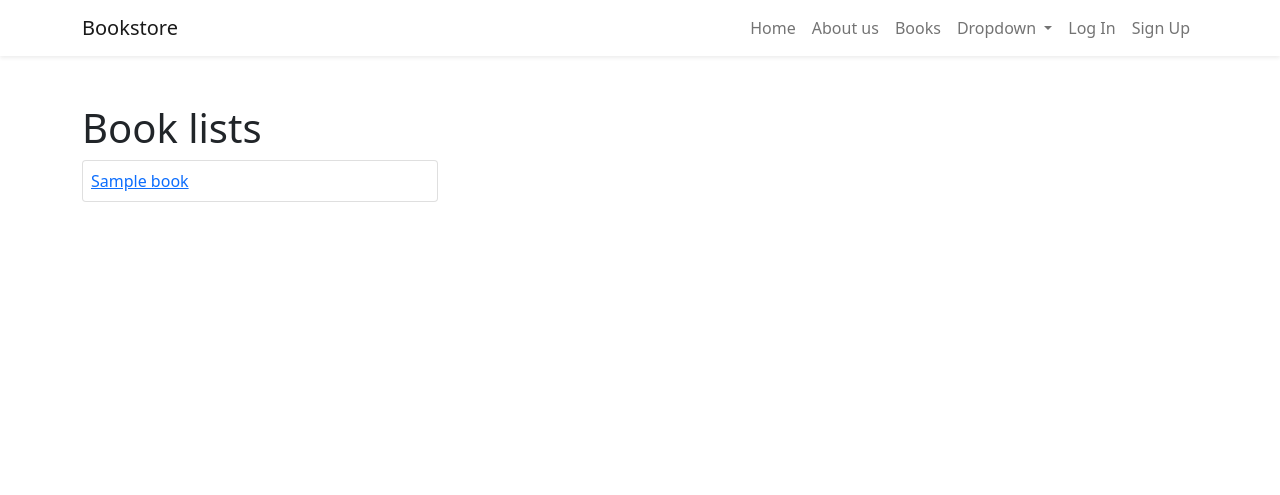
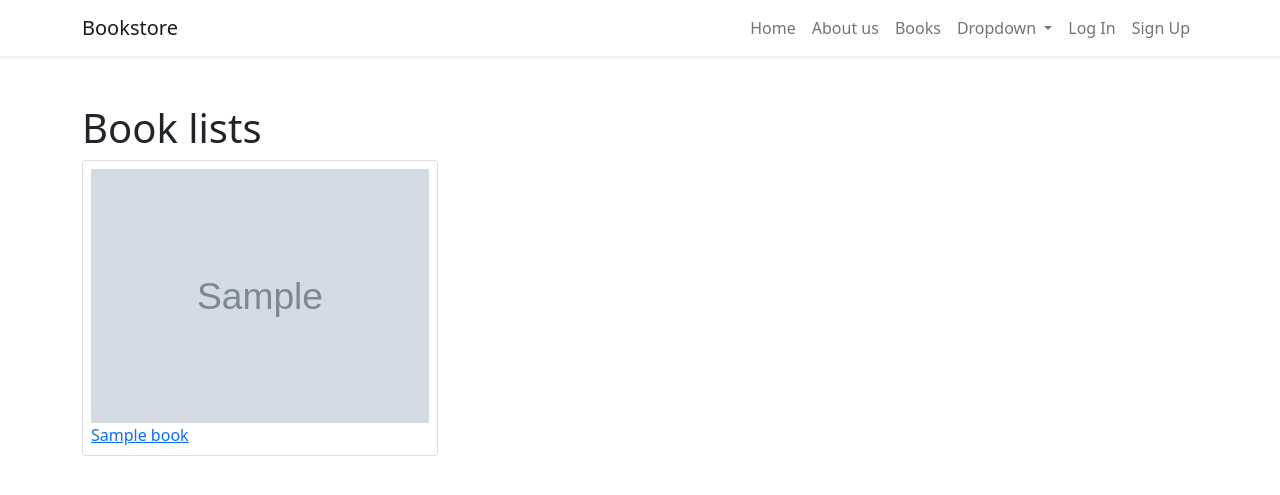
Before and after one commit to paulnyabaro/bookstore, a Django app: page /books/ in a window 1280 px wide. Shown: the top 495 px of the page. Run offline with Django 4.2, Linux system fonts and the light colour scheme; tables that the repository leaves empty hold one stand-in row (values such as "Sample post"); grey boxes marked "Sample" are stand-in pictures; parts of the project's set-up code (start-up, migrations or seed data) failed here and were passed over.

Commit message:
Added book covers to template display

```diff
--- a/templates/books/book_detail.html
+++ b/templates/books/book_detail.html
@@ -5,6 +5,7 @@
 <section class="py-4 py-lg-5">
     <div class="container">
         <div class="card p-2">
+            <img src="{{ book.cover.url }}" width="100%" alt="">
             <h1>{{ book.title }}</h1>
             <p>Author: {{ book.author }}</p>
             <p>Price: {{ book.price }}</p>
--- a/templates/books/book_list.html
+++ b/templates/books/book_list.html
@@ -9,6 +9,7 @@
             {% for book in book_list %}
             <div class="col-md-4">
                 <div class="card p-2">
+                    <img src="{{ book.cover.url }}" width="100%" alt="">
                     <a href="{{ book.get_absolute_url }} ">{{ book.title }}</a>
                 </div>
             </div>
```
Also changed, not shown: books/migrations/0003_book_cover.py (added).
